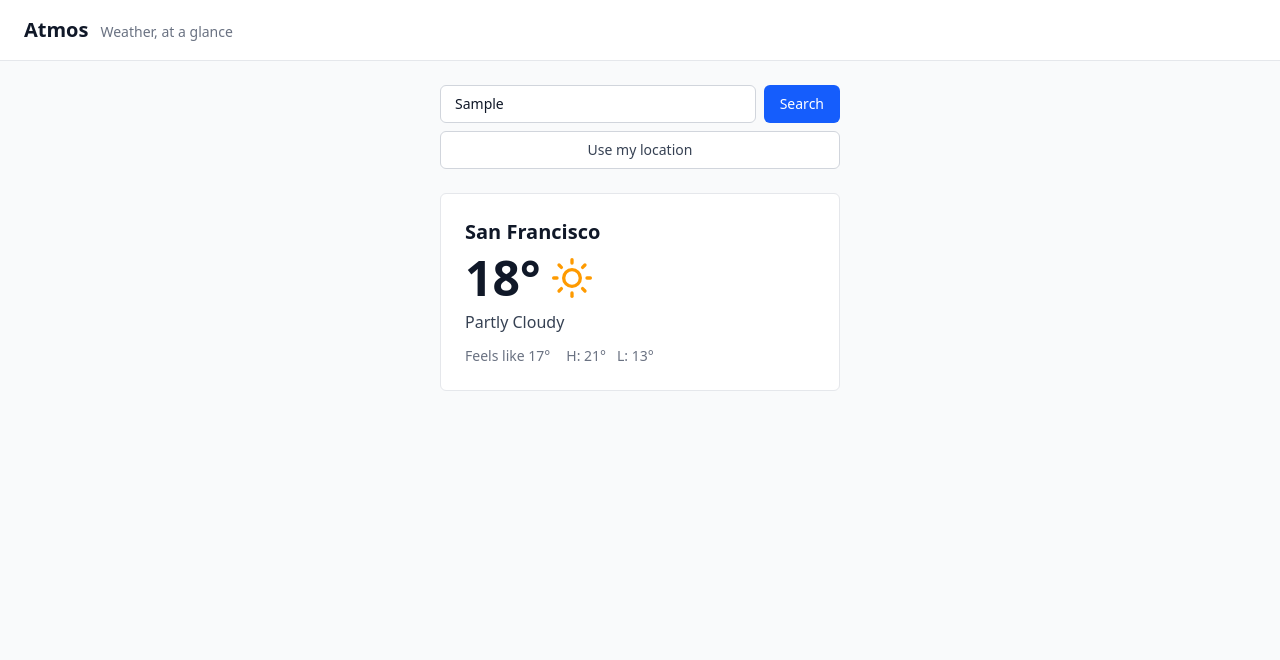
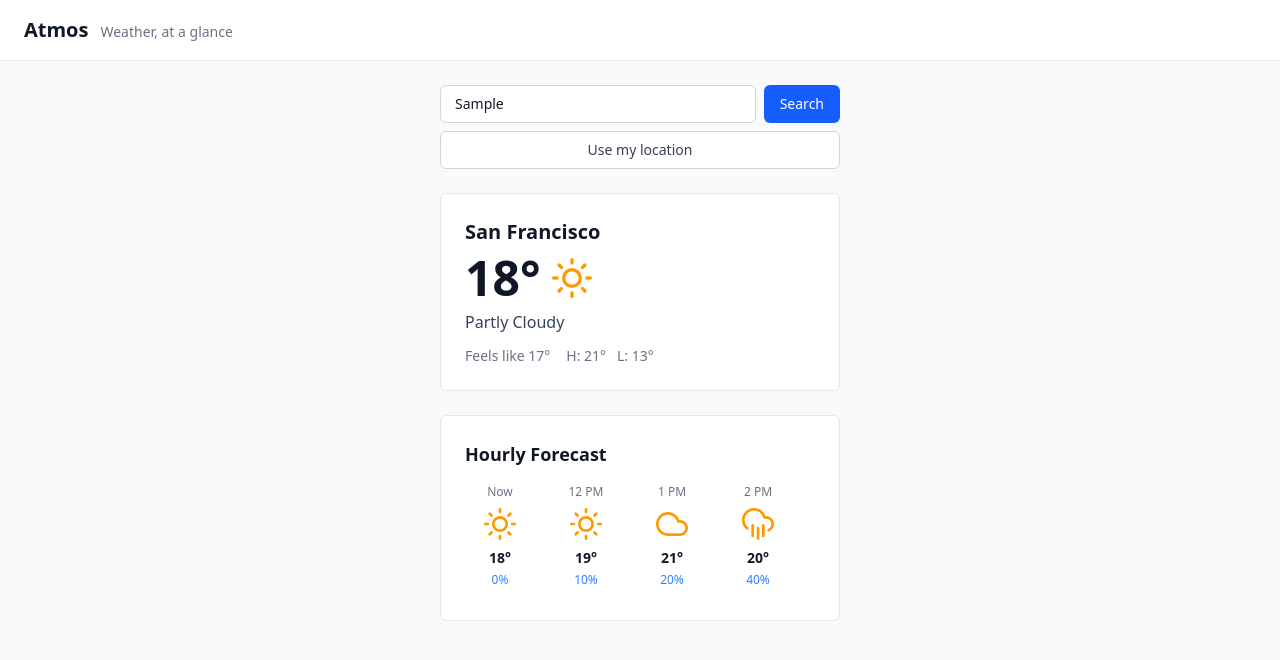
Before and after one commit to RajBhokare/Atmos-Weather-App, a React (Vite) app: page / in a window 1280 px wide. Both pictures are taken after typing "Sample" into the empty fields and a click on the button "Search". Shown: the top 660 px of the page. Built offline with nearby package versions, Linux system fonts and the light colour scheme.

Commit message:
HourlyForecast component

```diff
--- a/src/App.jsx
+++ b/src/App.jsx
@@ -3,6 +3,7 @@ import Header from "./components/Header.jsx";
 import SearchBar from "./components/SearchBar.jsx";
 import EmptyState from "./components/EmptyState.jsx";
 import CurrentWeather from "./components/CurrentWeather.jsx";
+import HourlyForecast from "./components/HourlyForecast.jsx";
 
 const mockCurrentWeather = {
   locationName: "San Francisco",
@@ -13,6 +14,15 @@ const mockCurrentWeather = {
   low: 13,
   code: "sunny",
 };
+
+const mockHourly = [
+  { time: "Now", temperature: 18, precipitation: 0, code: "sunny" },
+  { time: "12 PM", temperature: 19, precipitation: 10, code: "sunny" },
+  { time: "1 PM", temperature: 21, precipitation: 20, code: "cloudy" },
+  { time: "2 PM", temperature: 20, precipitation: 40, code: "rainy" },
+  { time: "3 PM", temperature: 19, precipitation: 60, code: "rainy" },
+  { time: "4 PM", temperature: 17, precipitation: 15, code: "cloudy" },
+];
 
 function App() {
   const [selectedLocation, setSelectedLocation] = useState(null);
@@ -39,7 +49,10 @@ function App() {
         {selectedLocation === null ? (
           <EmptyState />
         ) : (
-          <CurrentWeather data={mockCurrentWeather} />
+          <>
+            <CurrentWeather data={mockCurrentWeather} />
+            <HourlyForecast hours={mockHourly} />
+          </>
         )}
       </main>
     </div>
--- /dev/null
+++ b/src/components/HourlyForecast.jsx
@@ -0,0 +1,38 @@
+import WeatherIcon from "./WeatherIcon.jsx";
+
+export default function HourlyForecast({ hours }) {
+  if (!hours || hours.length === 0) return null;
+
+  const formatTemp = (val) => {
+    if (val === undefined || val === null) return "";
+    return typeof val === "number" ? `${Math.round(val)}\u00b0` : val;
+  };
+
+  const formatPrecip = (val) => {
+    if (val === undefined || val === null) return "";
+    return typeof val === "number" ? `${val}%` : val;
+  };
+
+  return (
+    <div className="bg-white border border-gray-200 rounded-md p-6 max-w-md w-full mx-auto">
+      <h2 className="text-lg font-semibold text-gray-900 mb-4">Hourly Forecast</h2>
+      <div className="flex gap-4 overflow-x-auto pb-2">
+        {hours.map((item, index) => (
+          <div
+            key={item.time || index}
+            className="flex flex-col items-center min-w-[70px] flex-shrink-0 text-center"
+          >
+            <span className="text-xs font-medium text-gray-500">{item.time}</span>
+            <WeatherIcon code={item.code} className="w-8 h-8 my-2 text-amber-500" />
+            <span className="text-sm font-semibold text-gray-900">
+              {formatTemp(item.temperature)}
+            </span>
+            <span className="text-xs text-blue-500 font-medium mt-1">
+              {formatPrecip(item.precipitation)}
+            </span>
+          </div>
+        ))}
+      </div>
+    </div>
+  );
+}
```
